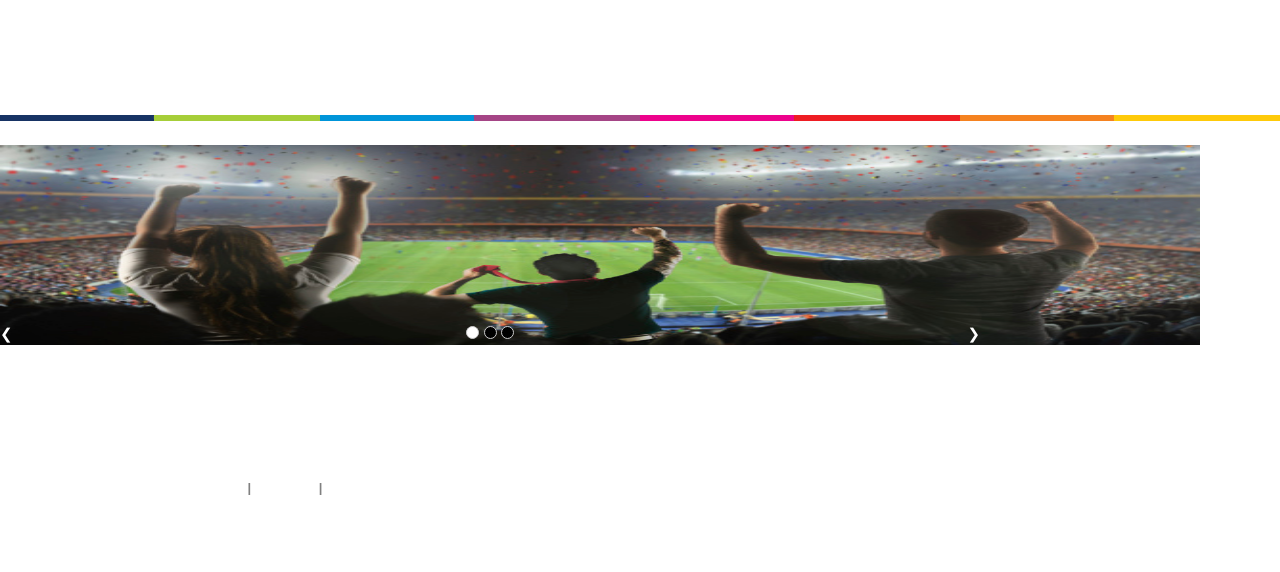
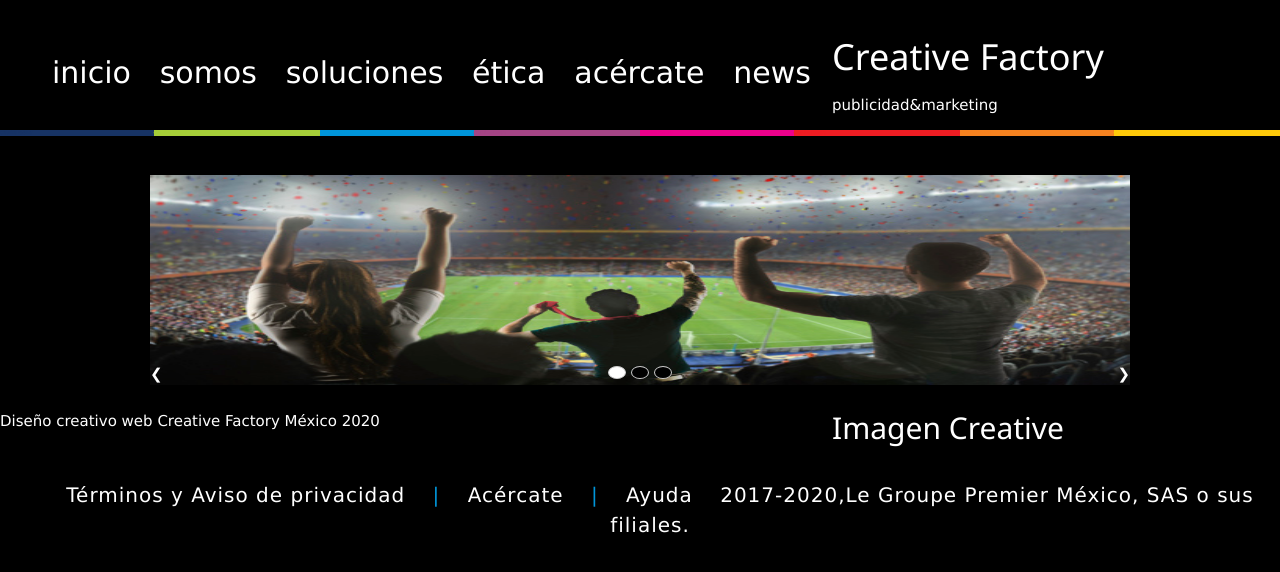
Before and after one commit to bryancastillomarin/creativefactory, a PHP site: page / in a window 1280 px wide. Shown: the top 572 px of the page. Run offline with PHP 8.4, Linux system fonts and the light colour scheme.

Commit message:
se corrigieron los estilos

```diff
--- a/index.html
+++ b/index.html
@@ -4,9 +4,10 @@
 	<title></title>
 	<meta charset="utf-8">
 	<link rel="stylesheet" type="text/css" href="styles.css">
+	<link rel="stylesheet" href="https://www.w3schools.com/w3css/4/w3.css">
 </head>
 <body>
-	<div id="container">
+	<div id="cabecera">
 		<nav>
 			<ul>
 				<li><a href="#">inicio</a></li>
@@ -19,29 +20,28 @@
 		</nav>
 		<header>
 			<h1 id="titulo">Creative Factory</h1>
-			<p>publicidad&marketing</p>
+			publicidad&marketing
 		</header>
 	</div>
 
 	<div class="clearfix"></div>
 
 	<div id="barracolores">
-		<div id="azuloscuro">H</div>
-		<div id="verdelimon">H</div>
-		<div id="azulcielo">H</div>
-		<div id="lila">H</div>
-		<div id="rosado">H</div>
-		<div id="rojo">H</div>
-		<div id="naranja">H</div>
-		<div id="amarillo">H</div>
+		<div id="azuloscuro">Creative Factory</div>
+		<div id="verdelimon">Creative Factory</div>
+		<div id="azulcielo">Creative Factory</div>
+		<div id="lila">Creative Factory</div>
+		<div id="rosado">Creative Factory</div>
+		<div id="rojo">Creative Factory</div>
+		<div id="naranja">Creative Factory</div>
+		<div id="amarillo">Creative Factory</div>
 	</div>
+
+	<!--Fin cabecera-->
 
 	<div class="clearfix"></div>
 
 	<!--Slider-->
-	<link rel="stylesheet" href="https://www.w3schools.com/w3css/4/w3.css">
-<link rel="stylesheet" type="text/css" href="styles.css" />
-
 		<div class="w3-content w3-display-container">
 			<img class="mySlides" src="img/1.jpg">
 			<img class="mySlides" src="img/2.jpg">
@@ -53,6 +53,44 @@
 				<span class="w3-badge demo w3-border" onclick="currentDiv(2)"></span>
 				<span class="w3-badge demo w3-border" onclick="currentDiv(3)"></span>
 		</div>
+
+
+</div>
+	<!--Fin Slider-->
+
+	<div class="clearfix"></div>
+
+	<footer>
+		<div id="piedepagina">
+			<p>Diseño creativo web Creative Factory México 2020</p>
+			<h2 id="imagenfooter">Imagen Creative</h2>
+		</div>
+		<div class="clearfix"></div>
+		<ul id="listapie">
+            <li>
+				<a href="#">Términos y Aviso de privacidad</a>
+            </li>
+            <li class="colorazulclaro">
+				|
+            </li>
+            <li>
+				<a href="#">Acércate</a>
+			</li>
+			<li class="colorazulclaro">
+				|
+			</li>
+			<li>
+			 <a href="#"> Ayuda </a>
+			</li>
+			<li>
+				2017-2020,Le Groupe Premier México, SAS o sus filiales.
+			</li>
+		</ul>
+        <!---->
+	</footer>
+</body>
+</html>
+
 
 <script>
 var slideIndex = 1;
@@ -82,26 +120,3 @@ function showDivs(n) {
   dots[slideIndex-1].className += " w3-white";
 }
 </script>
-
-</div>
-	<!--Fin Slider-->
-
-	<footer>
-	 	<link rel="stylesheet" type="text/css" href="styles.css" />
-		<h4>Diseño creativo web Creative Factory México 2020</h4>
-		<h4 id="imagenfooter">Imagen Creative</h4>
-
-		<ul id="lista1">
-            <li>
-                 <a href="">Términos y Aviso de privacidad</a>
-            </li>
-            <li>
-                 <span class="separador">| </span><a href="">Acércate</a>
-            </li>
-            <li>
-                <span class="separador">| </span><a href=""> Ayuda 2017-2020,Le Groupe Premier México, SAS o sus filiales.</a>
-            </li>
-         </ul>
-	</footer>
-</body>
-</html>
--- a/styles.css
+++ b/styles.css
@@ -2,9 +2,12 @@
 	color: white;
 }
 
-.container {
-	margin-top: 10px;
+body {
 	background-color: black;
+}
+
+#cabecera {
+	margin-top: 20px;
 }
 
 .clearfix {
@@ -12,17 +15,18 @@
 	clear: both;
 }
 
+/*Cabecera*/
+
 header {
-	margin-top: 10px;
-	margin-bottom: 10px;
-	width: 20%;
-	height: 75px;
+	display: inline;
+	width: 35%;
 	float: left;
+	/*background-color: blue;*/
 }
 
 nav {
-	width: 75%;
-	height: 75px;
+	/*background-color: red;*/
+	width: 65%;
 	float: left;
 }
 
@@ -33,22 +37,20 @@ nav ul {
 nav ul li{
 	text-align: center;
 	line-height: 75px;
-	font-size: 20px;
+	font-size: 30px;
 	display: inline;
-	margin-left: 10px;
-	margin-top: 10px;
-	padding-left: 10px;
-	padding-right: 10px;
+	padding-left: 12px;
+	padding-right: 12px;
 }
 
-nav ul li a{
+a {
 	text-decoration: none;
 }
 
 /*Barra de colores*/
 
 #barracolores {
-	margin-top: 20px;
+	margin-top: 5px;
 	width: 100%;
 	font-size: 4px;
 	margin-bottom: 50px;
@@ -103,51 +105,20 @@ nav ul li a{
 	background-color: rgb(254,202,10);
 }
 
-/**/
+/*Slider*/
 
-	footer {
-		margin-top: 250px;
+#slider {
+	background-color: red;
 }
 
- 	#lista1 {
-        font-family:Arial;
-        font-weight:bold;
-        font-size:13px;
-    }
-    .separador {
-        color:gray;
-    }
-    #lista1 li {
-         display:inline;
-         padding-left:3px;
-         padding-right:3px;
-    }
-    #imagenfooter h4{
-    	display: block;
-    	float: right;
-    }
-
-    a {
-        color:white;
-        text-decoration:none;
-    }
-
-    a:hover {
-        color:black;
-        background-color:lightgray;
-    }
-
-
-/*Slider*/
-
-.w3-content {
-	float: left;
+.w3-content .w3-display-container{
+	width: 100%;
 }
 
 .mySlides {
 	display:none;
-    	min-width: 1200px;
-    	max-height: 200px;
+	width: 100%;
+	max-height: 210px;
 }
 .w3-left, .w3-right, .w3-badge {
 	cursor:pointer
@@ -157,3 +128,40 @@ nav ul li a{
 	width:13px;
 	padding:0
 }
+
+/*Pie de pagina*/
+
+footer {
+	margin-top: 10px;
+}
+
+#piedepagina {
+	margin-bottom: 0px;
+}
+
+#piedepagina > p {
+	width: 65%;
+	display: block;
+	float: left;
+}
+
+#piedepagina #imagenfooter {
+	width: 35%;
+	display: block;
+	float: left;
+}
+
+#listapie {
+	text-align: center;
+    font-size: 20px;
+}
+
+#listapie li {
+	display:inline;
+	margin-right: 20px;
+	letter-spacing: 1px;
+}
+
+.colorazulclaro {
+	color: rgb(0,149,217);
+}
```
Lines whose indentation alone changed are shown as unchanged.
